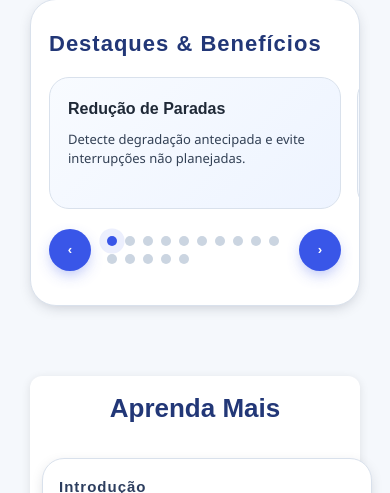
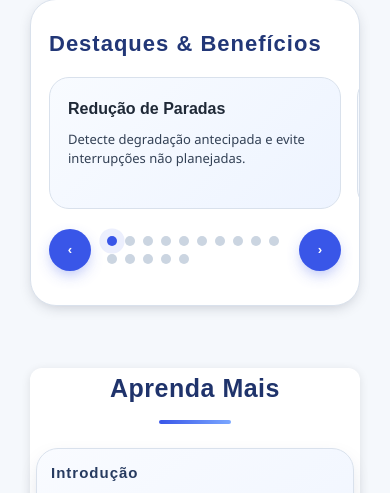
Before and after one commit to davijvasconcellos-senai/ProjetoIntegrador, a Flask app: page / in a window 390 px wide. Shown: the part 2135-2628 px from the top of the page. Run offline with Flask 3, Linux system fonts and the light colour scheme.

Commit message:
Ajuste da página inicial

```diff
--- a/static/css/cadastro.css
+++ b/static/css/cadastro.css
@@ -147,6 +147,7 @@ body {
     display: flex;
     padding: 20px;
     animation: authGradient 18s ease-in-out infinite alternate;
+}
 
 @keyframes blobFloat1 {
     0% {
--- a/templates/welcome_clean.html
+++ b/templates/welcome_clean.html
@@ -415,34 +415,55 @@
         }
 
         .videos {
-            margin-top: 86px;
+            margin-top: 70px;
+            padding: 0 6px;
+            position: relative;
         }
 
         .videos h2 {
+            position: relative;
             text-align: center;
             font-family: 'Orbitron', sans-serif;
-            font-size: 26px;
-            margin: 0 0 28px;
-            color: #223777;
+            font-size: 25px;
+            margin: 0 0 24px;
+            letter-spacing: .5px;
+            color: #1f336b;
+        }
+
+        .videos h2::after {
+            content: "";
+            display: block;
+            width: 72px;
+            height: 4px;
+            margin: 12px auto 0;
+            border-radius: 3px;
+            background: linear-gradient(90deg, var(--brand-primary) 0%, #7aa7ff 100%);
+            box-shadow: 0 2px 6px -2px rgba(57, 86, 232, .45);
         }
 
         .video-grid {
             display: grid;
-            grid-template-columns: repeat(auto-fit, minmax(330px, 1fr));
-            gap: 30px;
+            grid-template-columns: repeat(auto-fit, minmax(300px, 1fr));
+            gap: 26px;
         }
 
         .video-item {
-            background: var(--brand-surface);
+            background: linear-gradient(145deg, #f9fbff 0%, #eef4ff 100%);
             border: 1px solid var(--brand-border);
-            border-radius: 26px;
-            padding: 18px 18px 26px;
-            box-shadow: var(--shadow-sm);
+            border-radius: 24px;
+            padding: 16px 16px 24px;
+            box-shadow: 0 8px 22px -8px rgba(26, 46, 96, .25);
             display: flex;
             flex-direction: column;
-            gap: 14px;
+            gap: 13px;
             animation: fadeInUp .9s ease forwards;
             opacity: 0;
+            transition: box-shadow .35s, transform .35s;
+        }
+
+        .video-item:hover {
+            transform: translateY(-4px);
+            box-shadow: 0 14px 32px -10px rgba(26, 46, 96, .35);
         }
 
         .video-item:nth-child(1) {
@@ -461,21 +482,20 @@
             margin: 0;
             font-size: 15px;
             font-weight: 600;
-            color: #2d3e5f;
+            line-height: 1.35;
+            color: #273b60;
         }
 
         .video-wrapper {
             position: relative;
             width: 100%;
-            padding-bottom: 56.25%;
+            aspect-ratio: 16 / 9;
             border-radius: 16px;
             overflow: hidden;
             background: #000;
         }
 
         .video-wrapper iframe {
-            position: absolute;
-            inset: 0;
             width: 100%;
             height: 100%;
             border: 0;
@@ -625,15 +645,16 @@
             }
 
             .videos {
-                margin-top: 70px;
+                margin-top: 62px;
             }
 
             .video-grid {
                 gap: 22px;
+                grid-template-columns: repeat(auto-fit, minmax(260px, 1fr));
             }
 
             .video-item {
-                padding: 16px 16px 22px;
+                padding: 15px 15px 21px;
                 border-radius: 22px;
             }
         }
@@ -667,6 +688,15 @@
             .metrics {
                 grid-template-columns: repeat(auto-fit, minmax(125px, 1fr));
             }
+
+            .video-grid {
+                gap: 18px;
+                grid-template-columns: 1fr;
+            }
+
+            .video-item {
+                padding: 14px 14px 20px;
+            }
         }
 
         @media (max-width: 340px) {
@@ -676,6 +706,14 @@
 
             .hero-title {
                 font-size: 22px;
+            }
+
+            .video-grid {
+                gap: 16px;
+            }
+
+            .video-item h3 {
+                font-size: 14px;
             }
 
             .logo-emblem img {
```
Lines whose indentation alone changed are shown as unchanged.
